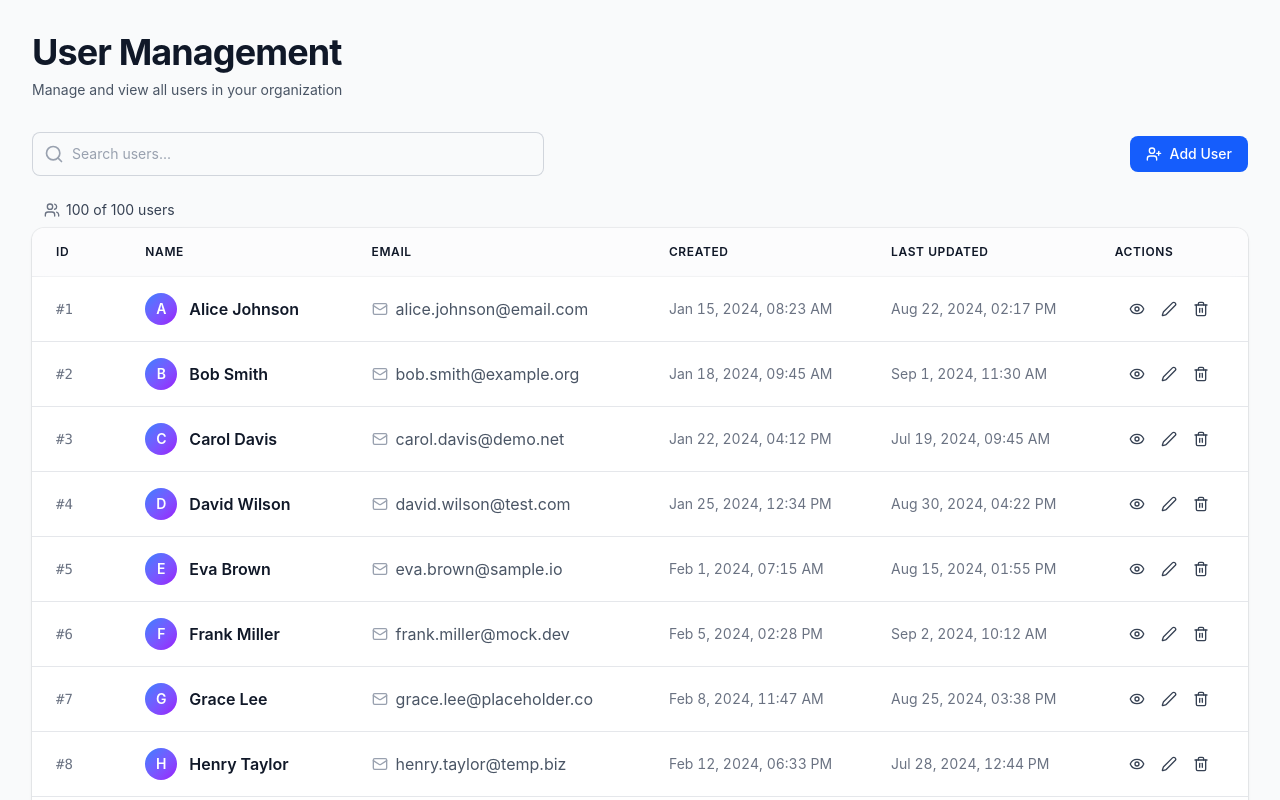
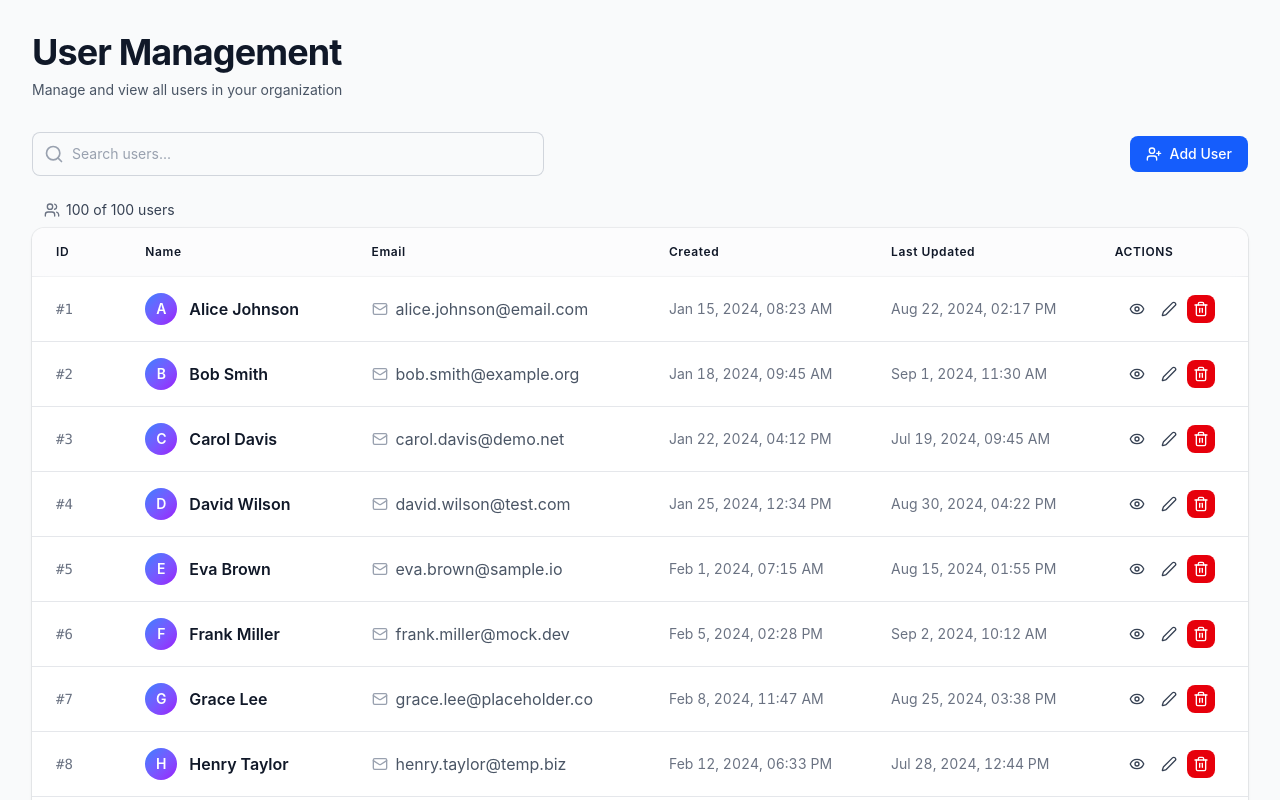
Before and after one commit to lluisemper/vw, a React (Vite) app: page / in a window 1280 px wide. Shown: the top 800 px of the page. Built offline with nearby package versions, Linux system fonts and the light colour scheme; data requests are answered from the project's data file; the HTML template or start-up script is replaced by a standard one.

Commit message:
#13 feat: Improve accessibility for table and added aria-hidden to icons

```diff
--- a/src/App.tsx
+++ b/src/App.tsx
@@ -29,7 +29,7 @@
   );
   // #endregion
   return (
-    <div className="min-h-screen bg-gray-50">
+    <main className="min-h-screen bg-gray-50">
       <DataTableShell
         title="User Management"
         subtitle="Manage and view all users in your organization"
@@ -60,7 +60,7 @@
           },
         }}
       />
-    </div>
+    </main>
   );
 }
 
--- a/src/components/ui/IconButton.tsx
+++ b/src/components/ui/IconButton.tsx
@@ -28,10 +28,10 @@
 
     const variantClasses = {
       primary: "bg-blue-600 text-white hover:bg-blue-700 focus:ring-blue-500",
-      secondary: "bg-gray-600 text-white hover:bg-gray-700 focus:ring-gray-500",
+      secondary: "bg-gray-600 text-white hover:bg-gray-700 focus:ring-blue-500",
       outline:
         "border border-gray-300 bg-white text-gray-700 hover:bg-gray-50 focus:ring-blue-500",
-      ghost: "text-gray-700 hover:bg-gray-100 focus:ring-gray-500",
+      ghost: "text-gray-700 hover:bg-gray-100 focus:ring-blue-500",
       danger: "bg-red-600 text-white hover:bg-red-700 focus:ring-red-500",
     };
 
@@ -54,7 +54,9 @@
           <LoadingSpinner
             size="sm"
             variant={
-              variant === "primary" || variant === "secondary" || variant === "danger"
+              variant === "primary" ||
+              variant === "secondary" ||
+              variant === "danger"
                 ? "white"
                 : "primary"
             }
--- a/src/components/ui/modal/Modal.tsx
+++ b/src/components/ui/modal/Modal.tsx
@@ -87,7 +87,7 @@
             )}
             {showCloseButton && (
               <IconButton onClick={onRequestClose} aria-label="Close modal">
-                <X className="h-5 w-5 text-gray-400" />
+                <X className="h-5 w-5 text-gray-400" aria-hidden="true" />
               </IconButton>
             )}
           </div>
--- a/src/components/ui/table/PaginationControls.tsx
+++ b/src/components/ui/table/PaginationControls.tsx
@@ -40,7 +40,10 @@
   }
 
   return (
-    <div className="mt-6 flex flex-col sm:flex-row sm:items-center sm:justify-between gap-4">
+    <nav
+      className="mt-6 flex flex-col sm:flex-row sm:items-center sm:justify-between gap-4"
+      aria-label="Pagination"
+    >
       {/* Navigation Controls */}
       <div className="flex items-center justify-center sm:justify-start space-x-1">
         <IconButton
@@ -49,7 +52,7 @@
           variant="outline"
           size="sm"
         >
-          <ChevronsLeft className="h-4 w-4" />
+          <ChevronsLeft className="h-4 w-4" aria-hidden="true" />
           <span className="sr-only">First page</span>
         </IconButton>
         <IconButton
@@ -59,8 +62,10 @@
           size="md"
           className="px-3"
         >
-          <ChevronLeft className="h-4 w-4 mr-1" />
-          <span className="hidden sm:inline text-xs sm:text-sm">Previous</span>
+          <ChevronLeft className="h-4 w-4 mr-1" aria-hidden="true" />
+          <span className="sr-only sm:not-sr-only text-xs sm:text-sm">
+            Previous
+          </span>
         </IconButton>
         <IconButton
           onClick={onNextPage}
@@ -69,8 +74,10 @@
           size="md"
           className="px-3"
         >
-          <span className="hidden sm:inline text-xs sm:text-sm">Next</span>
-          <ChevronRight className="h-4 w-4 ml-1" />
+          <span className="sr-only sm:not-sr-only text-xs sm:text-sm">
+            Next
+          </span>
+          <ChevronRight className="h-4 w-4 ml-1" aria-hidden="true" />
         </IconButton>
         <IconButton
           onClick={onLastPage}
@@ -78,7 +85,7 @@
           variant="outline"
           size="sm"
         >
-          <ChevronsRight className="h-4 w-4" />
+          <ChevronsRight className="h-4 w-4" aria-hidden="true" />
           <span className="sr-only">Last page</span>
         </IconButton>
       </div>
@@ -111,6 +118,6 @@
           </span>
         </div>
       </div>
-    </div>
+    </nav>
   );
 }
--- a/src/components/ui/table/SearchBar.tsx
+++ b/src/components/ui/table/SearchBar.tsx
@@ -15,19 +15,22 @@
 }: SearchBarProps) {
   return (
     <div
-      className={`flex-1 max-w-lg ${className}`}
+      className={`flex-1 w-full max-w-xxl md:max-w-lg ${className}`}
       data-testid="search-bar-container"
     >
       <div className="relative">
         <div className="pointer-events-none absolute inset-y-0 left-0 flex items-center pl-3">
           <Search className="h-5 w-5 text-gray-400" aria-hidden="true" />
         </div>
+        <label htmlFor="search" className="sr-only">
+          Search users
+        </label>
         <input
+          id="search"
           type="text"
           value={value}
           onChange={(e) => onChange(e.target.value)}
           placeholder={placeholder}
-          aria-label={placeholder}
           className="block w-full rounded-lg border-0 py-2.5 pl-10 pr-3 text-gray-900 ring-1 ring-inset ring-gray-300 placeholder:text-gray-400 focus:ring-2 focus:ring-inset focus:ring-blue-600 sm:text-sm sm:leading-6 transition-all duration-200"
         />
       </div>
--- a/src/components/ui/table/TableHeader.tsx
+++ b/src/components/ui/table/TableHeader.tsx
@@ -11,41 +11,109 @@
     const sortDirection = header.column.getIsSorted();
 
     if (sortDirection === "desc") {
-      return <ArrowDown className="h-4 w-4" />;
+      return (
+        <ArrowDown
+          className="h-4 w-4"
+          aria-hidden="true"
+          data-testid="arrow-down"
+        />
+      );
     }
     if (sortDirection === "asc") {
-      return <ArrowUp className="h-4 w-4" />;
+      return (
+        <ArrowUp
+          className="h-4 w-4"
+          aria-hidden="true"
+          data-testid="arrow-up"
+        />
+      );
     }
     return (
-      <ArrowUpDown className="h-4 w-4 opacity-0 group-hover:opacity-100 transition-opacity" />
+      <ArrowUpDown
+        className="h-4 w-4 opacity-0 group-hover:opacity-100 group-focus-within:opacity-100 transition-opacity"
+        data-testid="arrow-up-down"
+      />
     );
   };
 
   const canSort = header.column.getCanSort();
   const toggleSorting = header.column.getToggleSortingHandler();
 
+  const handleKeyDown = (event: React.KeyboardEvent) => {
+    if (!canSort || !toggleSorting) return;
+
+    // Handle Enter and Space keys for accessibility
+    if (event.key === "Enter" || event.key === " ") {
+      event.preventDefault();
+      toggleSorting(event);
+    }
+  };
+
+  const getSortAriaLabel = () => {
+    const columnName = header.column.columnDef.header?.toString() || "Column";
+    const sortDirection = header.column.getIsSorted();
+
+    if (sortDirection === "asc") {
+      return `${columnName}, sorted ascending. Click to sort descending.`;
+    } else if (sortDirection === "desc") {
+      return `${columnName}, sorted descending. Click to sort ascending.`;
+    } else {
+      return `${columnName}, not sorted. Click to sort ascending.`;
+    }
+  };
+
+  if (canSort) {
     return (
       <th
-      className={`px-3 sm:px-6 py-4 text-left text-xs font-semibold text-gray-900 uppercase tracking-wider ${
-        canSort ? "cursor-pointer hover:bg-gray-100 select-none" : ""
-      } transition-colors duration-200 group ${
+        className={`px-3 sm:px-6 py-4 text-left text-xs font-semibold text-gray-900 uppercase tracking-wider cursor-pointer hover:bg-gray-100 focus-within:bg-gray-100 select-none transition-colors duration-200 group ${
           header.column.columnDef.meta?.responsiveClass || ""
         }`}
-      onClick={canSort ? toggleSorting : undefined}
+        scope="col"
         style={{ width: header.getSize() }}
+        onClick={toggleSorting}
+        aria-sort={
+          header.column.getIsSorted() === "asc"
+            ? "ascending"
+            : header.column.getIsSorted() === "desc"
+            ? "descending"
+            : "none"
+        }
       >
-      <div className="flex items-center justify-between">
-        <span className="group-hover:text-gray-700 transition-colors">
+        <button
+          className="w-full h-full flex items-center justify-between focus:outline-none focus:ring-2 focus:ring-blue-500 focus:ring-inset rounded-sm p-1 -m-1"
+          onClick={(e) => {
+            e.stopPropagation();
+            toggleSorting?.(e);
+          }}
+          onKeyDown={handleKeyDown}
+          aria-label={getSortAriaLabel()}
+        >
+          <span className="group-hover:text-gray-700 group-focus-within:text-gray-700 transition-colors">
             {header.isPlaceholder
               ? null
               : flexRender(header.column.columnDef.header, header.getContext())}
           </span>
-        {canSort && (
-          <span className="ml-2 flex-none rounded text-gray-400 group-hover:text-gray-500">
+          <span className="ml-2 flex-none rounded text-gray-400 group-hover:text-gray-500 group-focus-within:text-gray-500">
             {getSortIcon()}
           </span>
-        )}
-      </div>
+        </button>
       </th>
     );
   }
+
+  return (
+    <th
+      className={`px-3 sm:px-6 py-4 text-left text-xs font-semibold text-gray-900 uppercase tracking-wider transition-colors duration-200 ${
+        header.column.columnDef.meta?.responsiveClass || ""
+      }`}
+      scope="col"
+      style={{ width: header.getSize() }}
+    >
+      <span>
+        {header.isPlaceholder
+          ? null
+          : flexRender(header.column.columnDef.header, header.getContext())}
+      </span>
+    </th>
+  );
+}
--- a/src/features/users/components/UserTable.tsx
+++ b/src/features/users/components/UserTable.tsx
@@ -142,7 +142,11 @@
         header: "Actions",
         size: 150,
         cell: ({ row }) => (
-          <div className="flex items-center justify-center space-x-1">
+          <div
+            role="group"
+            aria-label={`Actions for ${row.original.name}`}
+            className="flex items-center justify-center space-x-1"
+          >
             <IconButton
               onClick={() => openModal("userDetails", row.original)}
               variant="ghost"
@@ -150,7 +154,7 @@
               className="text-gray-400 hover:text-blue-600 hover:bg-blue-50"
               aria-label={`View details for ${row.original.name}`}
             >
-              <Eye className="h-4 w-4" />
+              <Eye className="h-4 w-4" aria-hidden="true" />
             </IconButton>
             <IconButton
               onClick={() => openModal("editUser", row.original)}
@@ -159,16 +163,15 @@
               className="text-gray-400 hover:text-green-600 hover:bg-green-50"
               aria-label={`Edit ${row.original.name}`}
             >
-              <Edit2 className="h-4 w-4" />
+              <Edit2 className="h-4 w-4" aria-hidden="true" />
             </IconButton>
             <IconButton
               onClick={() => openModal("deleteUser", row.original)}
-              variant="ghost"
+              variant="danger"
               size="sm"
-              className="text-gray-400 hover:text-red-600 hover:bg-red-50"
               aria-label={`Delete ${row.original.name}`}
             >
-              <Trash2 className="h-4 w-4" />
+              <Trash2 className="h-4 w-4" aria-hidden="true" />
             </IconButton>
           </div>
         ),
```
Also changed, not shown: 2 other files (tests, documents, lock files or other folders). Lines whose indentation alone changed are shown as unchanged.
